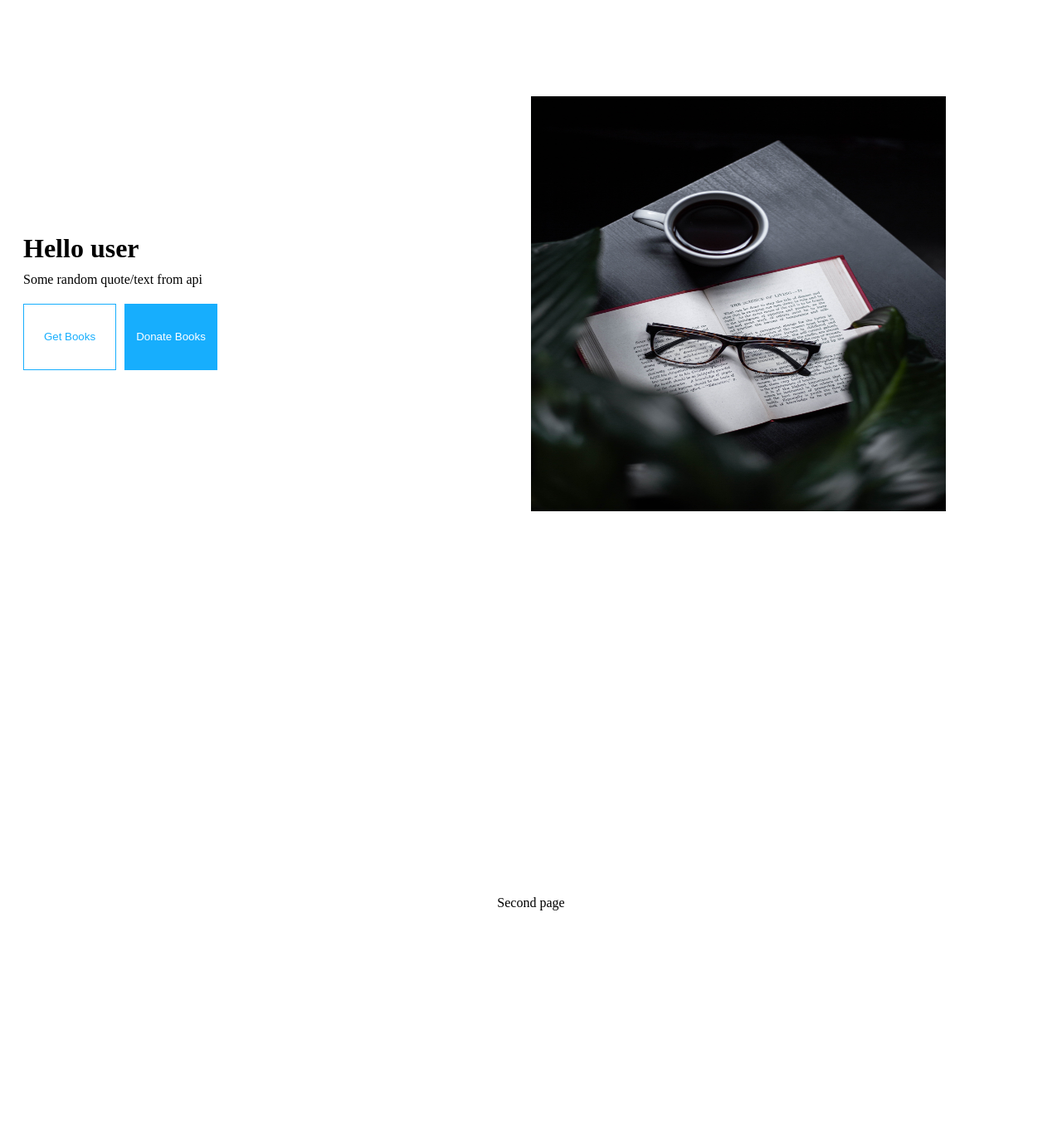
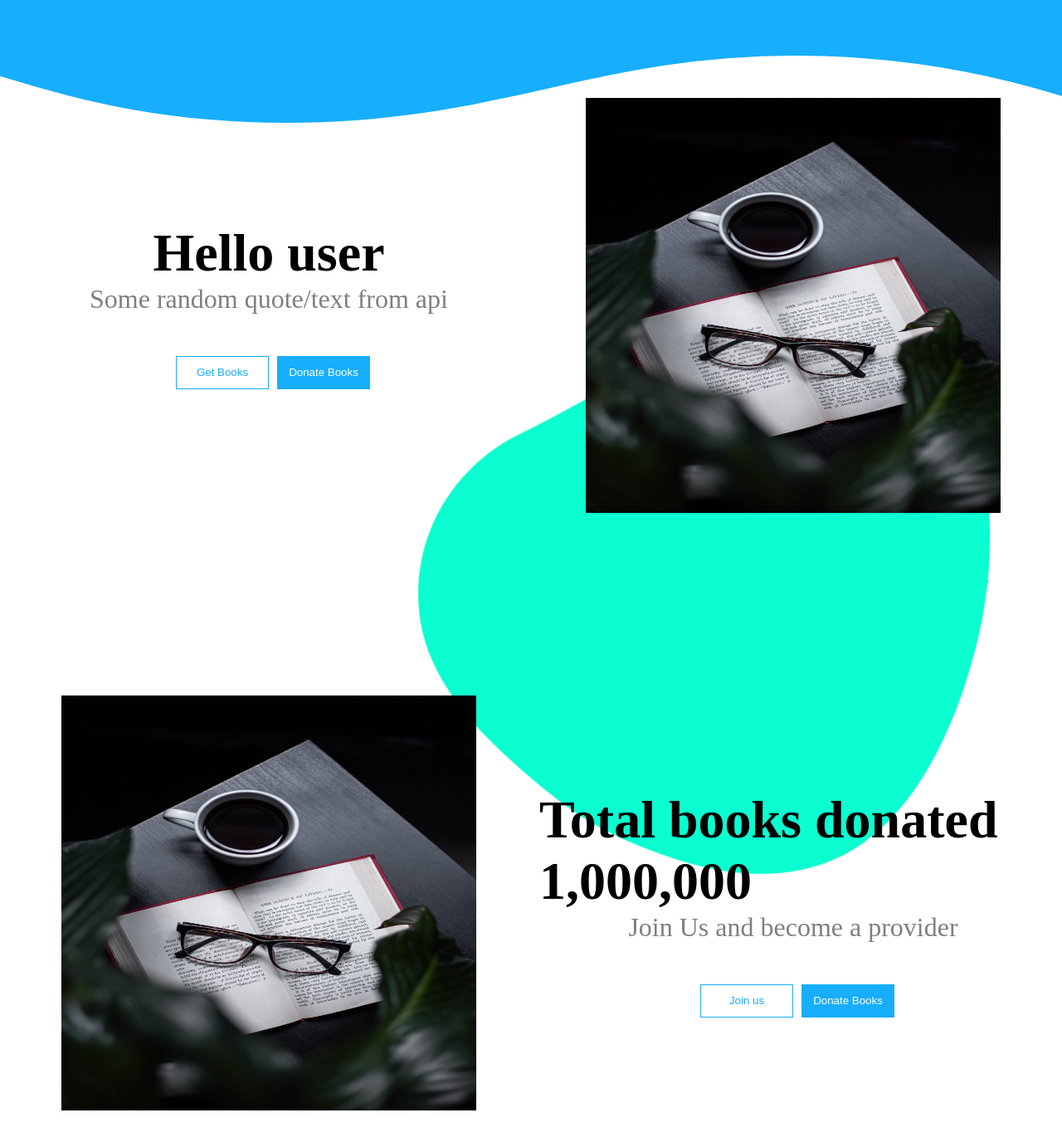
Before and after one commit to bamblebam/dsc-project-books-redistribution, a Next.js app in the folder frontend/: page / in a window 1280 px wide. Shown: the top 1376 px of the page at 83% size. Built offline with nearby package versions, Linux system fonts and the light colour scheme.

Commit message:
Added file structure and components

```diff
--- a/frontend/components/HeroSection.js
+++ b/frontend/components/HeroSection.js
@@ -1,19 +1,56 @@
 import Image from "next/image";
 import heroStyles from "../styles/HeroSection.module.css";
+import { gsap } from "gsap";
+import { ScrollTrigger } from "gsap/dist/ScrollTrigger";
+import { useEffect } from "react";
 
 const HeroSection = () => {
 	let username = "user";
 	// update username from db
+	//change spans from db
+
+	useEffect(() => {
+		gsap.registerPlugin(ScrollTrigger);
+		gsap.fromTo(".box", { opacity: 0 }, { opacity: 1, duration: 1 });
+	}, []);
+	//}
 
 	return (
 		<>
+			<div className={heroStyles.blob}>
+				<svg
+					xmlnsXlink="http://www.w3.org/1999/xlink"
+					version="1.1"
+					xmlns="http://www.w3.org/2000/svg"
+					viewBox="0 0 310 350"
+				>
+					<path d="M156.4,339.5c31.8-2.5,59.4-26.8,80.2-48.5c28.3-29.5,40.5-47,56.1-85.1c14-34.3,20.7-75.6,2.3-111  c-18.1-34.8-55.7-58-90.4-72.3c-11.7-4.8-24.1-8.8-36.8-11.5l-0.9-0.9l-0.6,0.6c-27.7-5.8-56.6-6-82.4,3c-38.8,13.6-64,48.8-66.8,90.3c-3,43.9,17.8,88.3,33.7,128.8c5.3,13.5,10.4,27.1,14.9,40.9C77.5,309.9,111,343,156.4,339.5z" />
+				</svg>
+			</div>
+
+			<div className=".bo">
 				<div className={heroStyles.heroContainer}>
+					<div className={heroStyles.custom_shape_divider_top_1613659207}>
+						<svg
+							data-name="Layer 1"
+							xmlns="http://www.w3.org/2000/svg"
+							viewBox="0 0 1200 120"
+							preserveAspectRatio="none"
+						>
+							<path
+								d="M985.66,92.83C906.67,72,823.78,31,743.84,14.19c-82.26-17.34-168.06-16.33-250.45.39-57.84,11.73-114,31.07-172,41.86A600.21,600.21,0,0,1,0,27.35V120H1200V95.8C1132.19,118.92,1055.71,111.31,985.66,92.83Z"
+								className={heroStyles.shape_fill}
+							></path>
+						</svg>
+					</div>
 					<div className={heroStyles.left}>
 						<div className={heroStyles.main}>
 							<h1 className={heroStyles.title}>Hello {username}</h1>
 							<p className={heroStyles.subtitle}> Some random quote/text from api</p>
+							<div className={heroStyles.buttonDiv}>
 								<button className={heroStyles.btn__primary}>Get Books</button>
 								<button className={heroStyles.btn__secondary}>Donate Books</button>
+							</div>
 						</div>
 					</div>
 					<div className={heroStyles.right}>
@@ -25,7 +62,31 @@ const HeroSection = () => {
 						/>
 					</div>
 				</div>
-			<div className={heroStyles.heroContainer}>Second page</div>
+			</div>
+			<div className="box">
+				<div id="Mybox" className={heroStyles.heroContainer2}>
+					<div className={heroStyles.left}>
+						<Image
+							src="/images/testImage.jpg"
+							alt="test image"
+							width={500}
+							height={500}
+						/>
+					</div>
+					<div className={heroStyles.right}>
+						<div className={heroStyles.main}>
+							<h1 className={heroStyles.title}>
+								Total books donated <span>1,000,000</span>
+							</h1>
+							<p className={heroStyles.subtitle}>Join Us and become a provider</p>
+							<div className={heroStyles.buttonDiv}>
+								<button className={heroStyles.btn__primary}>Join us</button>
+								<button className={heroStyles.btn__secondary}>Donate Books</button>
+							</div>
+						</div>
+					</div>
+				</div>
+			</div>
 		</>
 	);
 };
--- a/frontend/package.json
+++ b/frontend/package.json
@@ -8,6 +8,7 @@
 		"start": "next start"
 	},
 	"dependencies": {
+		"gsap": "^3.6.0",
 		"next": "^10.0.6",
 		"react": "^17.0.1",
 		"react-dom": "^17.0.1"
--- a/frontend/pages/index.js
+++ b/frontend/pages/index.js
@@ -5,9 +5,7 @@ import HeroSection from "../components/HeroSection";
 export default function Home() {
 	return (
 		<>
-			<div>
-				<HeroSection />
-			</div>
+			<HeroSection />
 		</>
 	);
 }
--- a/frontend/styles/HeroSection.module.css
+++ b/frontend/styles/HeroSection.module.css
@@ -17,35 +17,52 @@
 	}
 }
 
-.heroContainer {
+.heroContainer,
+.heroContainer2 {
 	display: flex;
 	height: 90vh;
 	justify-content: space-around;
 	align-items: center;
 	width: 100%;
 }
+
 .left {
 	width: 50%;
-	float: left;
+	display: flex;
+	justify-content: center;
 }
 .right {
 	width: 50%;
-	float: right;
+	display: flex;
+	justify-content: center;
 }
 
 .main {
 	margin: 10px;
+	display: flex;
+	flex-direction: column;
+	justify-content: center;
+	align-items: center;
 }
 .title {
-	margin: 10px;
+	margin: 0;
+	font-size: 4rem;
 }
 .subtitle {
-	margin: 10px;
+	margin: 0 0 50px 0;
+	opacity: 0.5;
+	font-size: 2rem;
+}
+
+.buttonDiv {
+	display: flex;
+	align-self: center;
+	justify-content: center;
 }
 
 .btn__primary {
-	margin: 10px;
-	height: 5rem;
+	margin: 0 10px;
+	height: 2.5rem;
 	width: 7rem;
 	color: #17aefd;
 	border: 1px solid #17aefd;
@@ -60,7 +77,7 @@
 }
 
 .btn__secondary {
-	height: 5rem;
+	height: 2.5rem;
 	width: 7rem;
 	color: white;
 	border: 1px solid #17aefd;
@@ -68,3 +85,58 @@
 	transform: scale(1);
 	transition: all ease-in-out 0.5s;
 }
+
+.custom_shape_divider_top_1613659207 {
+	z-index: -1;
+	position: absolute;
+	top: 0;
+	left: 0;
+	width: 100%;
+	overflow: hidden;
+	line-height: 0;
+	transform: rotate(180deg);
+}
+
+.custom_shape_divider_top_1613659207 svg {
+	position: relative;
+	display: block;
+	width: calc(141% + 1.3px);
+	height: 150px;
+}
+
+.custom_shape_divider_top_1613659207 .shape_fill {
+	fill: #17aefd;
+}
+
+.blob {
+	position: absolute;
+	top: 0;
+	left: 0;
+	fill: #0afed0;
+	width: 50vw;
+	z-index: -1;
+	animation: move 10s ease-in-out infinite;
+	transform-origin: 50% 50%;
+	overflow: hidden;
+}
+
+@keyframes move {
+	0% {
+		transform: scale(1) translate(10px, -30px);
+	}
+	38% {
+		transform: scale(0.8, 1) translate(70vw, 30vh) rotate(160deg);
+	}
+	40% {
+		transform: scale(0.8, 1) translate(70vw, 30vh) rotate(160deg);
+	}
+	78% {
+		transform: scale(1.3) translate(0vw, 50vh) rotate(-20deg);
+	}
+	80% {
+		transform: scale(1.3) translate(0vw, 50vh) rotate(-20deg);
+	}
+	100% {
+		transform: scale(1) translate(10px, -30px);
+	}
+}
--- a/frontend/styles/Layout.module.css
+++ b/frontend/styles/Layout.module.css
@@ -1,7 +1,7 @@
 .container {
 	min-height: 100vh;
 	padding: 0 0.5rem;
-	display: flex;
+	/* display: flex; */
 	flex-direction: column;
 	justify-content: center;
 	align-items: center;
@@ -11,7 +11,7 @@
 	width: 100%;
 	padding: 1rem 0;
 	flex: 1;
-	display: flex;
+
 	flex-direction: column;
 	justify-content: center;
 	align-items: center;
--- a/frontend/styles/Nav.module.css
+++ b/frontend/styles/Nav.module.css
@@ -18,3 +18,6 @@
 	justify-content: space-around;
 	align-items: center;
 }
+.links {
+	font-size: 1.5rem;
+}
--- a/frontend/styles/globals.css
+++ b/frontend/styles/globals.css
@@ -14,3 +14,6 @@ a {
 * {
 	box-sizing: border-box;
 }
+:root {
+	-clr__accent: #17aefd;
+}
```
Also changed, not shown: frontend/components/Nav.js (+9 -7 lines), frontend/pages/about/about.js (renamed from frontend/pages/about.js), frontend/pages/contact/contact.js (renamed from frontend/pages/contact.js), frontend/pages/profile/profile.js (renamed from frontend/pages/profile.js), 1 other file (tests, documents, lock files or other folders). Lines whose indentation alone changed are shown as unchanged.
